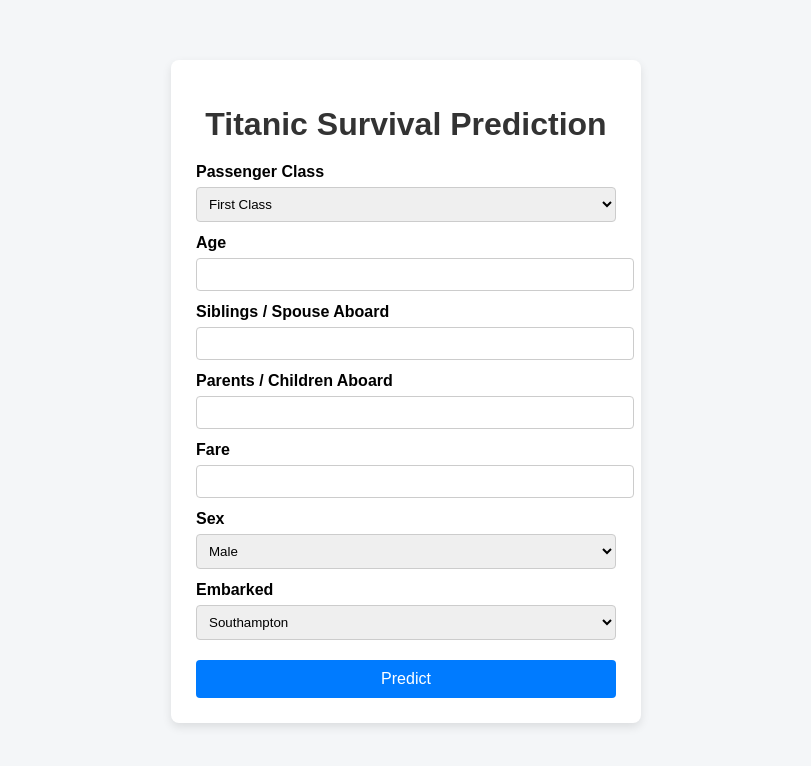
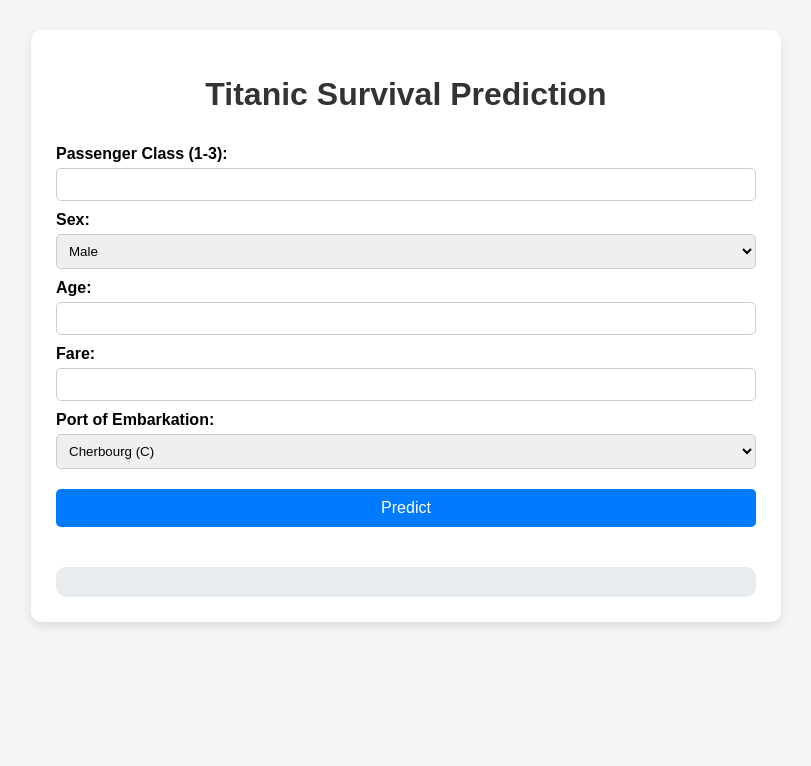
Before and after one commit to ubachidiesther8-create/Titanic_survivor_prediction_model, a Flask app: page / in a window 1280 px wide. Shown: the top 766 px of the page, without its empty margins (234-1045 px from the left). Run offline with Flask 3, Linux system fonts and the light colour scheme; parts of the project's set-up code (start-up, migrations or seed data) failed here and were passed over.

Commit message:
Update Titanic Flask app, templates, and CSS; fix input DataFrame for prediction

```diff
--- a/app.py
+++ b/app.py
@@ -1,50 +1,28 @@
+import os
 from flask import Flask, render_template, request
 import pandas as pd
 import joblib
-
 app = Flask(__name__)
-
-# Load trained pipeline model
-model = joblib.load("model.joblib")
-
+MODEL_PATH = "model/titanic_model.joblib"
+model = joblib.load(MODEL_PATH)
+feature_names = ['Pclass', 'Sex', 'Age', 'Fare', 'Embarked']
 @app.route("/", methods=["GET", "POST"])
 def index():
-    prediction = None
-    probability = None
-
+    result = None
     if request.method == "POST":
-        # Collect form data
-        pclass = int(request.form["pclass"])
-        age = float(request.form["age"])
-        sibsp = int(request.form["sibsp"])
-        parch = int(request.form["parch"])
-        fare = float(request.form["fare"])
-        sex = request.form["sex"]
-        embarked = request.form["embarked"]
-
-        # Create DataFrame (IMPORTANT: column names must match training data)
-        input_data = pd.DataFrame([{
-            "Pclass": pclass,
-            "Age": age,
-            "SibSp": sibsp,
-            "Parch": parch,
-            "Fare": fare,
-            "Sex": sex,
-            "Embarked": embarked
-        }])
-
-        # Predict
-        pred = model.predict(input_data)[0]
-        prob = model.predict_proba(input_data)[0][1]
-
-        prediction = "Survived" if pred == 1 else "Did Not Survive"
-        probability = round(prob * 100, 2)
-
-    return render_template(
-        "index.html",
-        prediction=prediction,
-        probability=probability
-    )
-
+        try:
+            input_dict = {}
+            for f in feature_names:
+                val = request.form[f]
+                if f in ['Pclass', 'Age', 'Fare']:
+                    val = float(val)
+                input_dict[f] = [val]
+            input_df = pd.DataFrame(input_dict)
+            pred = model.predict(input_df)[0]
+            result = "Survived" if pred == 1 else "Not Survived"
+        except Exception as e:
+            result = f"Error: {e}"
+    return render_template("index.html", result=result)
 if __name__ == "__main__":
-    app.run(debug=True)
+    port = int(os.environ.get("PORT", 5000))
+    app.run(host="0.0.0.0", port=port, debug=True)
--- a/static/style.css
+++ b/static/style.css
@@ -1,58 +1,72 @@
 body {
     font-family: Arial, sans-serif;
-    background: #f4f6f8;
+    background-color: #f5f5f5;
     margin: 0;
     padding: 0;
 }
 
 .container {
-    width: 420px;
-    margin: 60px auto;
-    background: #ffffff;
+    width: 90%;
+    max-width: 700px;
+    margin: 30px auto;
+    background-color: #fff;
     padding: 25px;
-    border-radius: 8px;
+    border-radius: 10px;
     box-shadow: 0 4px 10px rgba(0,0,0,0.1);
 }
 
 h1 {
     text-align: center;
-    margin-bottom: 20px;
     color: #333;
 }
 
+.form-container {
+    display: flex;
+    flex-direction: column;
+    gap: 20px;
+}
+
+form {
+    display: flex;
+    flex-direction: column;
+}
+
 label {
-    display: block;
-    margin-top: 12px;
+    margin-top: 10px;
+    margin-bottom: 5px;
     font-weight: bold;
 }
 
 input, select {
-    width: 100%;
     padding: 8px;
-    margin-top: 6px;
+    border-radius: 5px;
     border: 1px solid #ccc;
-    border-radius: 4px;
 }
 
 button {
-    width: 100%;
     margin-top: 20px;
     padding: 10px;
-    background: #007bff;
+    border-radius: 5px;
     border: none;
+    background-color: #007BFF;
     color: white;
     font-size: 16px;
-    border-radius: 4px;
     cursor: pointer;
 }
 
 button:hover {
-    background: #0056b3;
+    background-color: #0056b3;
 }
 
 .result {
     margin-top: 20px;
     padding: 15px;
-    background: #e8f4ff;
-    border-left: 5px solid #007bff;
+    background-color: #e9ecef;
+    border-radius: 10px;
+    text-align: center;
 }
+
+.result h2 {
+    margin: 0;
+    color: #333;
+}
--- a/templates/index.html
+++ b/templates/index.html
@@ -6,53 +6,41 @@
     <link rel="stylesheet" href="{{ url_for('static', filename='style.css') }}">
 </head>
 <body>
-
     <div class="container">
         <h1>Titanic Survival Prediction</h1>
+        <div class="form-container">
+            <form method="POST">
+                <label>Passenger Class (1-3):</label>
+                <input type="number" name="Pclass" min="1" max="3" required>
 
-    <form method="POST">
-        <label>Passenger Class</label>
-        <select name="pclass" required>
-            <option value="1">First Class</option>
-            <option value="2">Second Class</option>
-            <option value="3">Third Class</option>
-        </select>
-
-        <label>Age</label>
-        <input type="number" step="0.1" name="age" required>
-
-        <label>Siblings / Spouse Aboard</label>
-        <input type="number" name="sibsp" required>
-
-        <label>Parents / Children Aboard</label>
-        <input type="number" name="parch" required>
-
-        <label>Fare</label>
-        <input type="number" step="0.01" name="fare" required>
-
-        <label>Sex</label>
-        <select name="sex" required>
+                <label>Sex:</label>
+                <select name="Sex" required>
                     <option value="male">Male</option>
                     <option value="female">Female</option>
                 </select>
 
-        <label>Embarked</label>
-        <select name="embarked" required>
-            <option value="S">Southampton</option>
-            <option value="C">Cherbourg</option>
-            <option value="Q">Queenstown</option>
+                <label>Age:</label>
+                <input type="number" name="Age" min="0" max="100" step="0.1" required>
+
+                <label>Fare:</label>
+                <input type="number" name="Fare" min="0" step="0.01" required>
+
+                <label>Port of Embarkation:</label>
+                <select name="Embarked" required>
+                    <option value="C">Cherbourg (C)</option>
+                    <option value="Q">Queenstown (Q)</option>
+                    <option value="S">Southampton (S)</option>
                 </select>
 
                 <button type="submit">Predict</button>
             </form>
 
-    {% if prediction %}
             <div class="result">
-        <h2>Prediction: {{ prediction }}</h2>
-        <p>Survival Probability: {{ probability }}%</p>
-    </div>
+                {% if result %}
+                    <h2>Prediction: {{ result }}</h2>
                 {% endif %}
             </div>
-
+        </div>
+    </div>
 </body>
 </html>
```
Also changed, not shown: model/model_development.py (added, +73 -0 lines), model_training.py (deleted, +0 -127 lines), confusion_matrix.png, roc_curve.png, 2 other files. Lines whose indentation alone changed are shown as unchanged.
